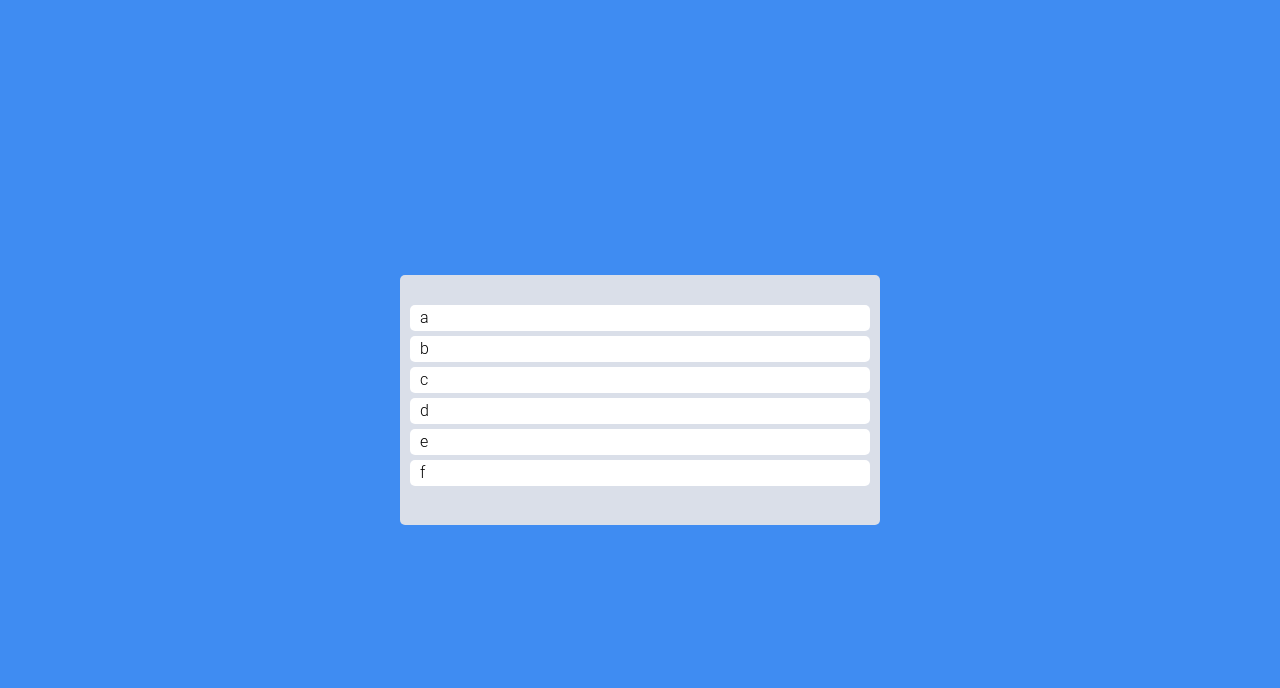
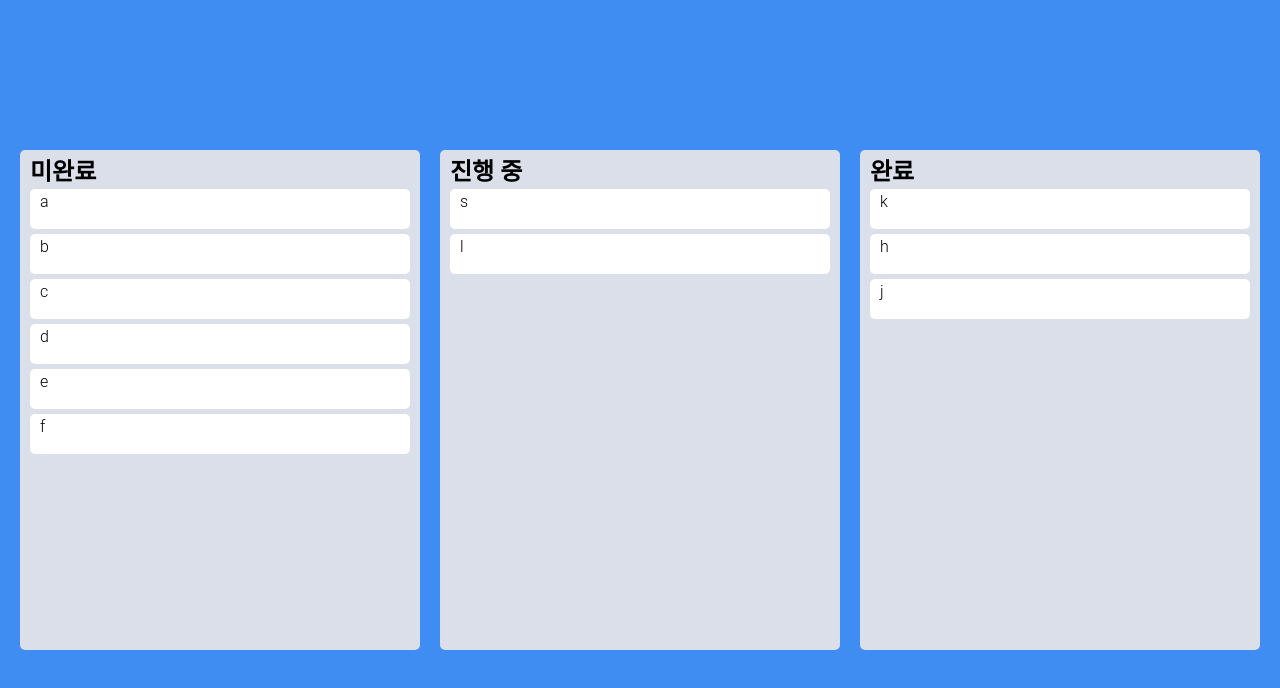
Before and after one commit to GEUM-AND-IM/drello-clone, a React app: page / in a window 1280 px wide. Shown: the top 688 px of the page. Built offline with nearby package versions, Linux system fonts and the light colour scheme.

Commit message:
2022-02-17

```diff
--- a/src/App.tsx
+++ b/src/App.tsx
@@ -1,71 +1,44 @@
-import {
-  DragDropContext,
-  Draggable,
-  Droppable,
-  DropResult,
-} from "react-beautiful-dnd";
+import { DragDropContext, DropResult } from "react-beautiful-dnd";
 import { useRecoilState } from "recoil";
 import styled from "styled-components";
-import DraggableCard from "./components/DraggableCard";
+import Board from "./components/Board";
 import { toDoAtom } from "./store/atoms";
 
 const Wrapper = styled.div`
+  width: 100%;
   display: flex;
-  max-width: 480px;
-  width: 100%;
-  margin: 0px auto;
   justify-content: center;
   align-items: center;
   height: 100vh;
 `;
 
 const Boards = styled.div`
-  display: grid;
-  grid-template-columns: repeat(3=1, 1fr);
-  width: 100%;
-`;
-
-const Board = styled.div`
-  padding: 20px 10px;
-  padding-top: 30px;
-  background-color: ${(props) => props.theme.boardColor};
-  border-radius: 5px;
-  min-height: 200px;
   display: flex;
-  flex-direction: column;
+  column-gap: 20px;
 `;
 
 const App = () => {
   const [toDos, setToDos] = useRecoilState(toDoAtom);
 
-  const onDragEnd = ({
-    draggableId,
-    destination,
-    source,
-  }: DropResult): void => {
-    if (!destination) return;
-    setToDos((prev) => {
-      const copyToDo = [...prev];
-      copyToDo.splice(source.index, 1);
-      copyToDo.splice(destination?.index as number, 0, draggableId);
-      return copyToDo;
-    });
+  const onDragEnd = (info: DropResult): void => {
+    const { destination, source, draggableId } = info;
+    if (destination?.droppableId === source.droppableId) {
+      setToDos((prev) => {
+        const boardCopy = [...prev[source.droppableId]];
+        boardCopy.splice(source.index, 1);
+        boardCopy.splice(destination.index, 0, draggableId);
+        return { ...prev, [destination.droppableId]: boardCopy };
+      });
+    }
   };
 
   return (
     <DragDropContext onDragEnd={onDragEnd}>
       <Wrapper>
         <Boards>
-          <Droppable droppableId="one">
-            {(provided) => (
-              <Board ref={provided.innerRef} {...provided.droppableProps}>
-                {toDos.map((item, idx) => {
-                  return <DraggableCard item={item} idx={idx} key={item} />;
-                })}
-                {provided.placeholder}
-              </Board>
-            )}
-          </Droppable>
+          {Object.keys(toDos).map((boardId) => (
+            <Board boardId={boardId} items={toDos[boardId]} key={boardId} />
+          ))}
         </Boards>
       </Wrapper>
     </DragDropContext>
--- /dev/null
+++ b/src/components/Board.tsx
@@ -0,0 +1,44 @@
+import React from "react";
+import { Droppable } from "react-beautiful-dnd";
+import styled from "styled-components";
+import DraggableCard from "./DraggableCard";
+
+const BoardBox = styled.div`
+  width: 400px;
+  padding: 10px;
+  background-color: ${(props) => props.theme.boardColor};
+  border-radius: 5px;
+  min-height: 500px;
+  display: flex;
+  flex-direction: column;
+  box-sizing: border-box;
+`;
+
+const BoardTitle = styled.h1`
+  color: black;
+  font-size: 24px;
+  margin-bottom: 5px;
+`;
+
+interface IBoardProps {
+  boardId: string;
+  items: string[];
+}
+
+const Board: React.FC<IBoardProps> = ({ boardId, items }) => {
+  return (
+    <Droppable droppableId={boardId}>
+      {(provided) => (
+        <BoardBox ref={provided.innerRef} {...provided.droppableProps}>
+          <BoardTitle> {boardId} </BoardTitle>
+          {items.map((item, idx) => {
+            return <DraggableCard item={item} idx={idx} key={item} />;
+          })}
+          {provided.placeholder}
+        </BoardBox>
+      )}
+    </Droppable>
+  );
+};
+
+export default Board;
--- a/src/components/DraggableCard.tsx
+++ b/src/components/DraggableCard.tsx
@@ -3,10 +3,13 @@ import { Draggable } from "react-beautiful-dnd";
 import styled from "styled-components";
 
 const Card = styled.div`
+  width: 100%;
+  height: 40px;
   padding: 5px 10px;
   background-color: ${(props) => props.theme.cardColor};
   border-radius: 5px;
   margin-bottom: 5px;
+  box-sizing: border-box;
 
   -webkit-user-select: none;
   -moz-user-select: none;
--- a/src/store/atoms.ts
+++ b/src/store/atoms.ts
@@ -1,6 +1,14 @@
 import { atom } from "recoil";
 
-export const toDoAtom = atom({
+interface IToDoAtomProps {
+  [key: string]: string[];
+}
+
+export const toDoAtom = atom<IToDoAtomProps>({
   key: "toDo",
-  default: ["a", "b", "c", "d", "e", "f"],
+  default: {
+    미완료: ["a", "b", "c", "d", "e", "f"],
+    "진행 중": ["s", "l"],
+    완료: ["k", "h", "j"],
+  },
 });
```
